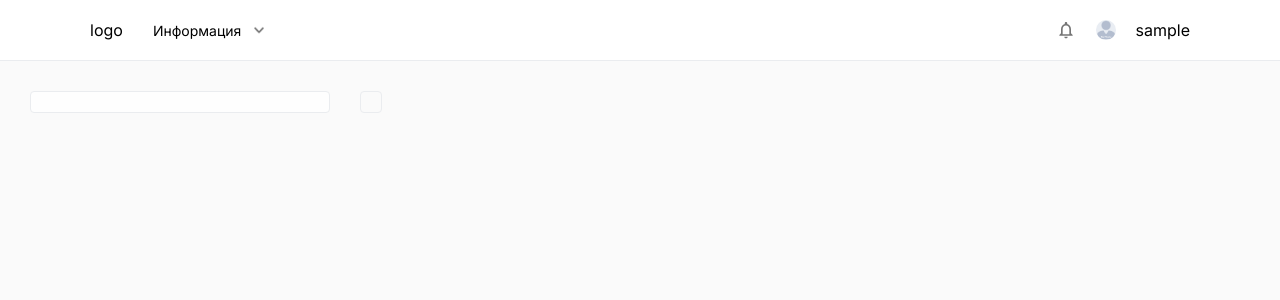
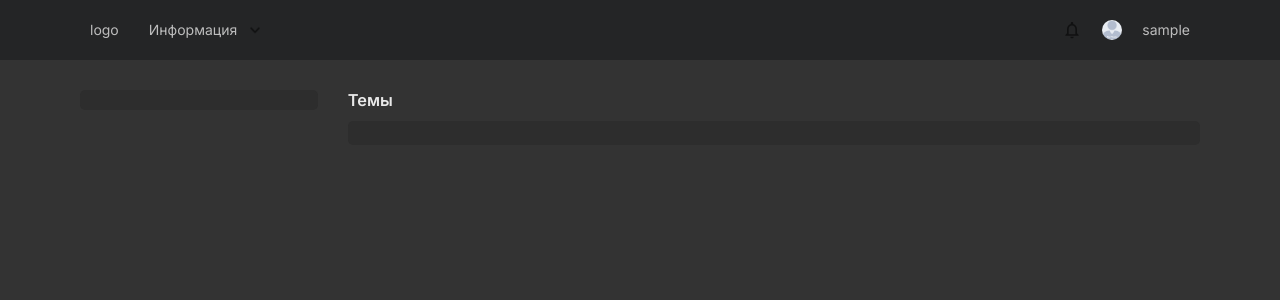
Before and after one commit to mustafaevf/Osiris, a PHP site: page / in a window 1280 px wide. Shown: the top 300 px of the page. Run offline with PHP 8.4, Linux system fonts and the light colour scheme; the visitor is signed in with stand-in values (Sample User, id 1); tables that the repository leaves empty or names only in its code hold one stand-in row (values such as "Sample post").

Commit message:
fix, add topic design, main fix

```diff
--- a/app/main.php
+++ b/app/main.php
@@ -13,7 +13,7 @@ top('123');
                 $query = "SELECT * FROM sections WHERE status=1";
                 $result = mysqli_query($conn, $query);
                 while($row = mysqli_fetch_array($result)) {
-                    echo '<li>'.$row['section_name'].'</li>';
+                    echo '<div class="section-bar">'.$row['section_name'].'</div>';
                     $section_id = $row['section_id'];
                     $query1 = "SELECT * FROM subsections WHERE section_id = '$section_id'";
                     $result1 = mysqli_query($conn, $query1);
@@ -25,11 +25,46 @@ top('123');
 
             </ul>
         </div>
-        <div class="main-topics">
-            <div class="block">
+        <div class="main-right">
+            <h3>Темы</h3>
+            <!-- <div class="sub-main">
+                <button class="btn btn-line">Создать тему</button>
+            </div> -->
+            <div class="main-topics">
+            <div class="blocks">
+                <?php
+                    $query = "SELECT * FROM topics WHERE status=1";
+                    $result = mysqli_query($conn, $query);
+                    while($row = mysqli_fetch_array($result)) {
+                        $user_id = $row['user_id'];
+                        $query1 = "SELECT * FROM users WHERE id='$user_id'";
+                        $result1 = mysqli_query($conn, $query1);
+                        $row_user = mysqli_fetch_array($result1);
+                        echo '<div class="block"><a href="/topic/'.$row['topic_id'].'">
+                        <div class="block-container">
+                           <div class="block-left">
+                               <div class="block-left-title">
+                                   '.$row['title'].'
+                               </div>
+                               <div class="block-left-user">
+                                   <span style="'.$row_user['style'].'">'.$row_user['username'].'</span>
+                               </div>
 
+
+                           </div>
+                           <div class="block-right">
+                               <span class="date">'.$row['create_date'].'</span>
+                           </div>
+                        </div>
+                       </a>
+                       </div>';
+                    }
+
+                ?>
             </div>
         </div>
+        </div>
+
     </div>
 </main>
 
--- a/public/styles/style.css
+++ b/public/styles/style.css
@@ -5,8 +5,11 @@
 }
 body {
     /* background: #f1f3f6; */
-    background-color: rgb(250, 250, 250);
-    font-family: 'Inter', sans-serif;
+    background-color: #333;
+    font-family: -apple-system, sans-serif;
+    word-wrap: break-word;
+    font: 14px/1.231 'Inter', arial,helvetica,clean,sans-serif;
+    line-height: 1.28;
 }
 ul {
     list-style: none;
@@ -63,9 +67,10 @@ a, a:hover {
     width: 20px;
 }
 header {
-    background: #fff;
+    color: #bdbdbd;
+    background: #242526;
     width: 100%;
-    border-bottom: 0.5px solid rgb(234, 236, 239);
+    /* border-bottom: 1px solid #4c4c4c; */
     padding: 0 80px;
 }
 .header-sub {
@@ -88,26 +93,36 @@ header {
     gap: 30px;
 }
 main {
-    padding: 30px 30px;
+    padding: 30px 80px;
 }
 .main-container {
     display: flex;
     gap: 30px;
 }
 .main-menu {
-    border: 0.5px solid rgb(234, 236, 239);
+    height: fit-content;
+
     width: 300px;
-    padding: 10px;
-    border-radius: 4px;
-    background: #ffffffd2;
+    padding: 15px 20px;
+    border-radius: 5px;
+    background: #2d2d2d;
     padding-top: 10px;
     padding-bottom: 10px;
+}
+.date {
+    color: #bdbdbd;
+    font-size: 12px;
+}
+.block-left-title {
+    color: #bdbdbd;
+    font-size: 12px;
+    word-break: break-all;
 }
 li {
     width: 100%;
     padding: 10px 10px;
     cursor: pointer;
-    border-radius: 4px;
+    border-radius: 5px;
 }
 li:hover {
     transition: .4s;
@@ -198,11 +213,32 @@ textarea {
 }
 .tag {
     background: rgba(192,192,192,.3);
-    border-radius: 7px;
+    border-radius: 5px;
     padding: 5px;
+}
+.main-topics {
+    width: 100%;
+    background: #2d2d2d;
+    border-radius: 5px;
+    padding: 12px 10px;
+}
+.main-right h3 {
+    color: #e9e9e9;
+}
+.sub-main {
+    display: flex;
+    align-items: center;
+    justify-content: space-between;
+}
+.main-right {
+    width: 100%;
+    display: flex;
+    flex-direction: column;
+    gap: 10px;
 }
 .main-menu li {
     display: flex;
+    color: #bdbdbd;
     justify-content: space-between;
     align-items: center;
 }
@@ -211,9 +247,10 @@ li img {
 }
 .block {
     padding: 10px;
-    border: 0.5px solid rgb(234, 236, 239);
+    /* border: 0.5px solid rgb(234, 236, 239); */
+    background: #333;
     transition: .3s;
-    border-radius: 4px;
+    border-radius: 5px;
     cursor: pointer;
 }
 .block:hover {
```
Also changed, not shown: other parts of public/styles/style.css (+86 -5 lines), app/topic.php (+58 -2 lines).
